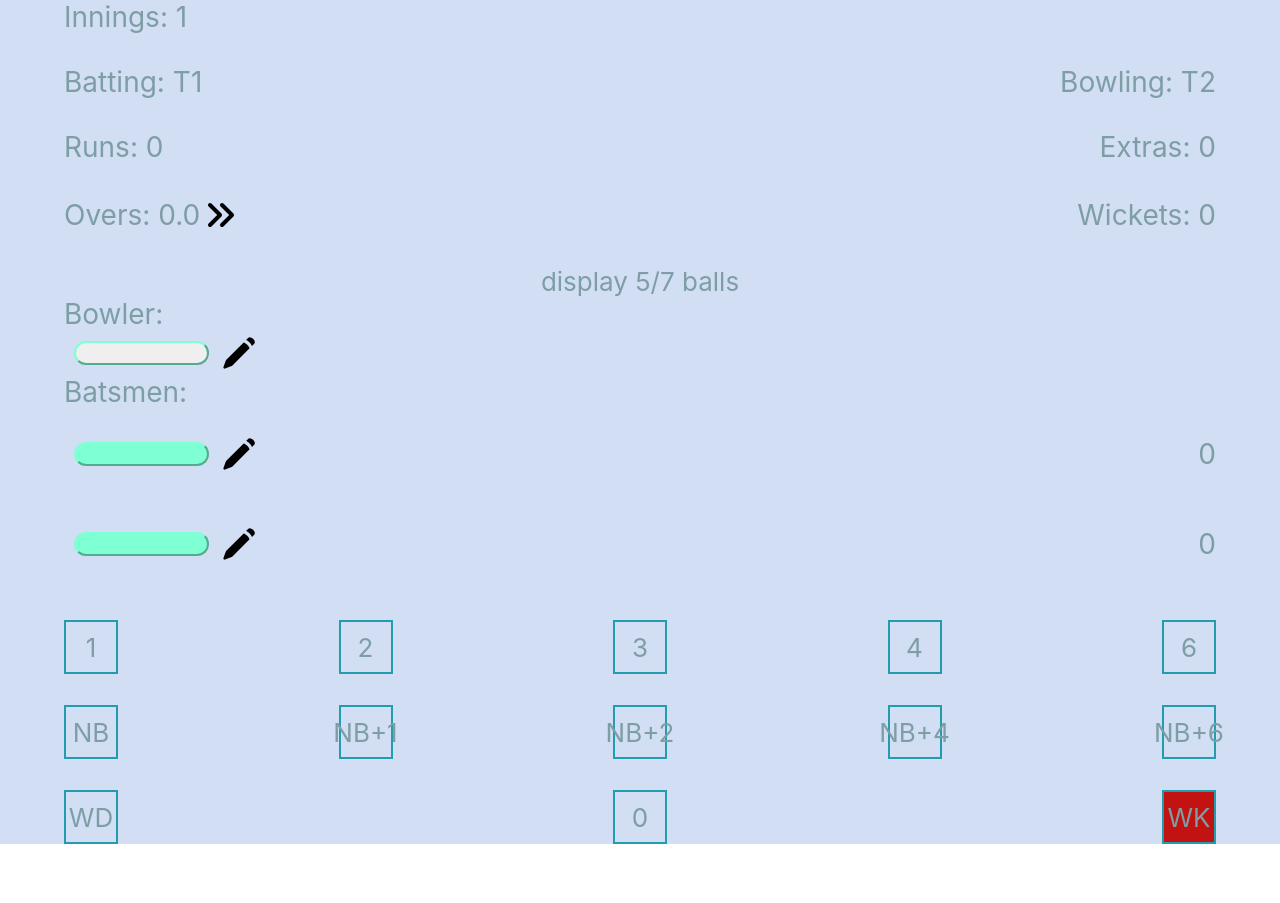
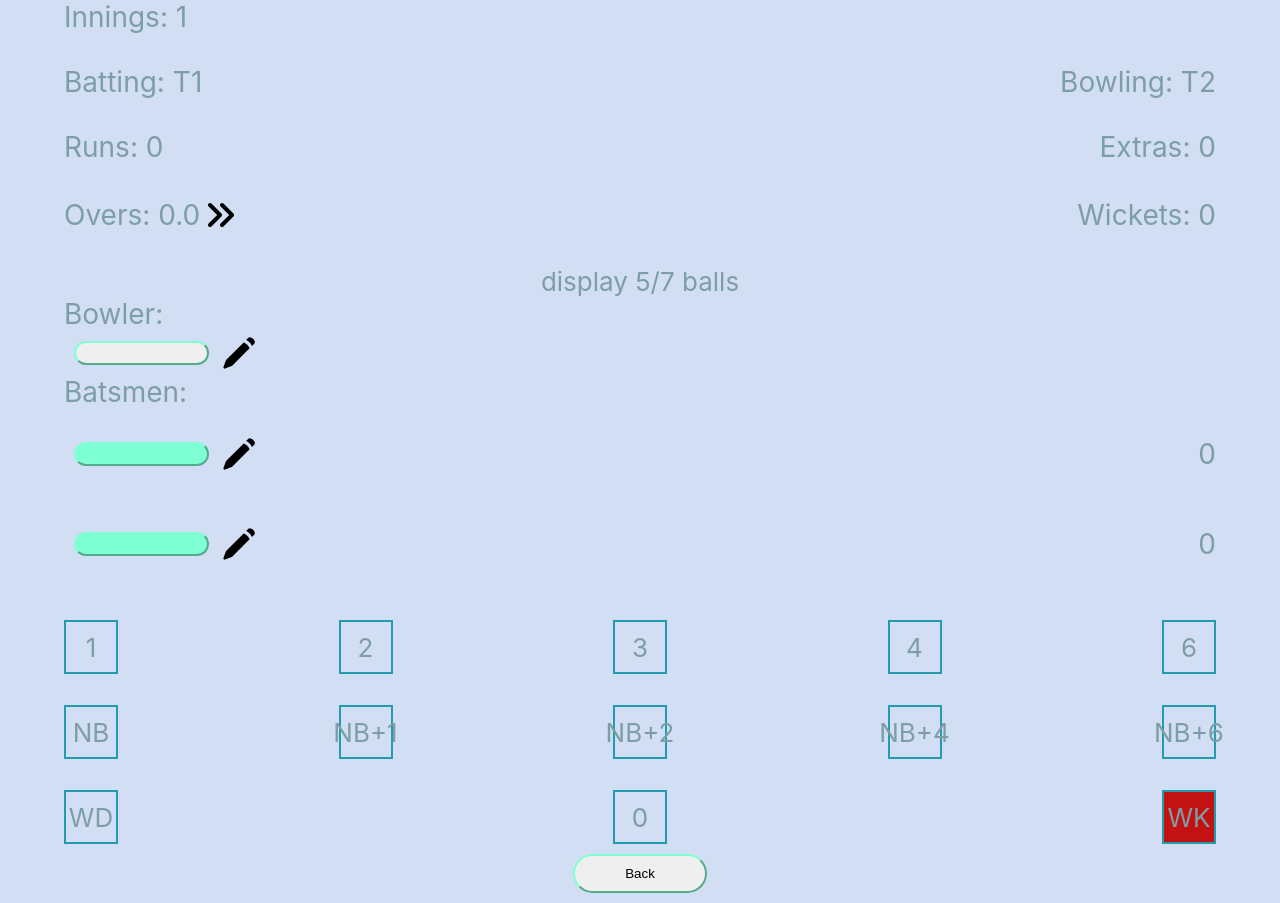
Before and after one commit to rughvi/indoorcricket, a React (Create React App) app: page /innings/1 in a window 1280 px wide. Before the commit the page ends 844 px from the top, so only its background shows below. Built offline with nearby package versions, Linux system fonts and the light colour scheme.

Commit message:
from innings back to game

```diff
--- a/src/Game/Innings.tsx
+++ b/src/Game/Innings.tsx
@@ -180,6 +180,7 @@ const Innings = () => {
                     </div>
                 }
             </div>
+            <button className="Button" onClick={() => {navigate('/game')}}>Back</button>
         </div>
     );
 };
```
